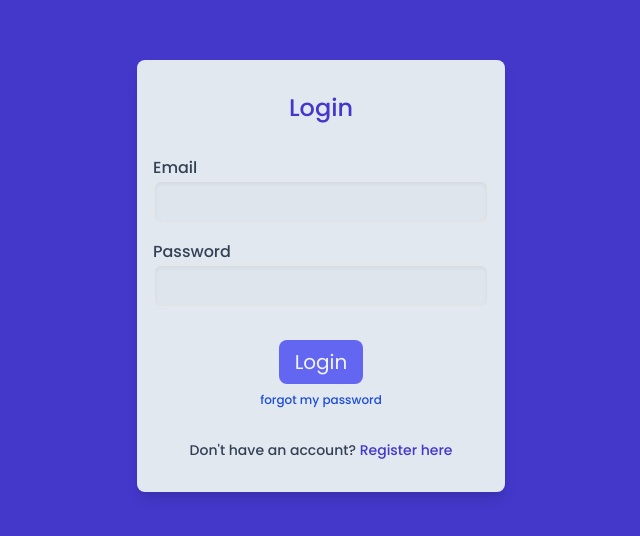
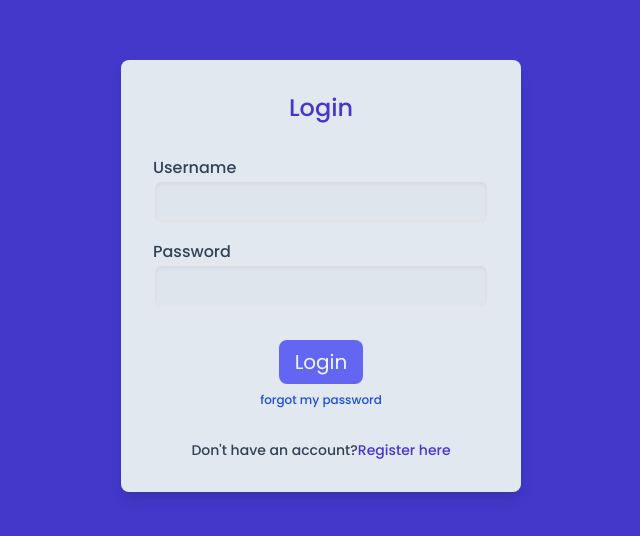
Before and after one commit to Mhirii/task-manager, a React (Vite) app in the folder frontend/: page /login in a window 1280 px wide. Shown: the part 124-660 px from the top of the page, without its empty margins (319-959 px from the left). Built offline with nearby package versions, Linux system fonts and the light colour scheme.

Commit message:
login implementation

```diff
--- a/frontend/src/components/AuthForm/AuthForm.tsx
+++ b/frontend/src/components/AuthForm/AuthForm.tsx
@@ -1,12 +1,15 @@
-import {ReactNode} from "react";
+import {FormEventHandler, ReactNode} from "react";
 
 interface props{
-  children: ReactNode
+  children: ReactNode,
+  action?:string,
+  method?:string
+  onsubmit?:  FormEventHandler<HTMLFormElement>
 }
 
-export default function AuthForm({children}:props){
+export default function AuthForm({children, onsubmit }:props,){
   return(
-    <form action="" className={`bg-slate-200 p-4 rounded-lg shadow-lg flex flex-col items-center`}>
+    <form onSubmit={onsubmit} className={`bg-slate-200 px-8 py-4 rounded-lg shadow-lg flex flex-col items-center`}>
       {children}
     </form>
   )
--- a/frontend/src/components/AuthForm/FormInput.tsx
+++ b/frontend/src/components/AuthForm/FormInput.tsx
@@ -1,11 +1,14 @@
+
 interface props {
   type: string,
   label: string,
   id: string,
   name: string
+  onchange?: any
+  value?:any
 }
 
-export default function FormInput({type, label, id, name,}: props) {
+export default function FormInput({type, label, id, name, onchange,value}: props) {
   return (
     <div className={'email-input flex flex-col'}>
       <label
@@ -21,9 +24,11 @@ export default function FormInput({type, label, id, name,}: props) {
         className=
           {`rounded-lg bg-slate-300 bg-opacity-20 shadow-inner p-2
                 focus:outline-none border-2
-                hover:bg-opacity-75 hover:border-indigo-500 hover:border-opacity-50
+                hover:bg-opacity-75
                 focus:bg-opacity-100 focus:border-indigo-500
                 transition-all duration-300`}
+        onChange={onchange}
+        value={value}
         required
       />
     </div>
--- a/frontend/src/routes/login.tsx
+++ b/frontend/src/routes/login.tsx
@@ -1,35 +1,87 @@
 import Button from "../components/common/Button.tsx";
 import AuthForm from "../components/AuthForm/AuthForm.tsx";
 import FormInput from "../components/AuthForm/FormInput.tsx";
+import {useDispatch} from "react-redux";
+import {login} from "../reducers/loginReducer.ts";
+import React, {useState} from "react";
+import swal from "sweetalert";
+import axios from "axios";
+import {authLogin} from "../api.tsx";
 
 export default function LoginPage() {
+  const [_username, setUsername] = useState("");
+  const [_password, setPassword] = useState("");
+
+  const dispatch = useDispatch()
+  const onchangeUsername = (e: React.ChangeEvent<HTMLInputElement>) => {
+    setUsername(e.target.value)
+    console.log(_username)
+  }
+  const onchangePassword = (e: React.ChangeEvent<HTMLInputElement>) => {
+    setPassword(e.target.value)
+    console.log(_password)
+  }
+  const handleSubmit = (e: React.FormEvent<HTMLFormElement>) => {
+
+    e.preventDefault()
+    const username = _username;
+    const password = _password;
+    dispatch(login({username: username, password: password}))
+
+    axios.post(authLogin, {
+        username: username,
+        password: password,
+      })
+      .then(function (response) {
+        console.log(response);
+        const accessToken = response.data.access_token;
+        console.log(accessToken);
+        swal({title: "Success!", text: `accessToken: ${accessToken}`})
+          .then(r => console.log(r))
+        dispatch(login({username: username, password: password, accessToken: accessToken}))
+      })
+      .catch(function (error) {
+        console.log(error);
+        swal("Error!", "invalid credentials", "error").then(r => console.log(r))
+      });
+  }
+
   return (
     <div
       className={`bg-indigo-700 w-screen h-screen flex items-center justify-center`}
     >
-      <AuthForm>
+      <AuthForm onsubmit={handleSubmit}>
         <h1 className={`text-indigo-700 text-2xl font-medium my-4`}>Login</h1>
         <div className={`inputs my-4 gap-4 flex flex-col`}>
           <FormInput
-            label={'Email'}
-            id={'loginEmail'}
-            type={'email'}
-            name={'email'}
+            label={'Username'}
+            id={'loginUsername'}
+            type={'text'}
+            name={'username'}
+            onchange={onchangeUsername}
+            value={_username}
           />
           <FormInput
             label={'Password'}
             id={'loginPass'}
             type={'password'}
             name={'password'}
+            onchange={onchangePassword}
+            value={_password}
           />
         </div>
 
         <div className={`m-4 flex flex-col items-center`}>
-          <Button label={`Login`} />
+          <Button label={`Login`}
+
+          />
           <a href="" className={`text-xs font-medium mt-2 text-blue-700`}>forgot my password</a>
         </div>
 
-        <p className={`font-medium text-slate-700 text-sm my-4`}>Don't have an account? <a href="register" className={`text-indigo-700`}>Register here</a></p>
+        <p className={`font-medium text-slate-700 text-sm my-4`}>
+          Don't have an account?
+          <a href="/register" className={`text-indigo-700`}>Register here</a>
+        </p>
       </AuthForm>
     </div>
   )
```
